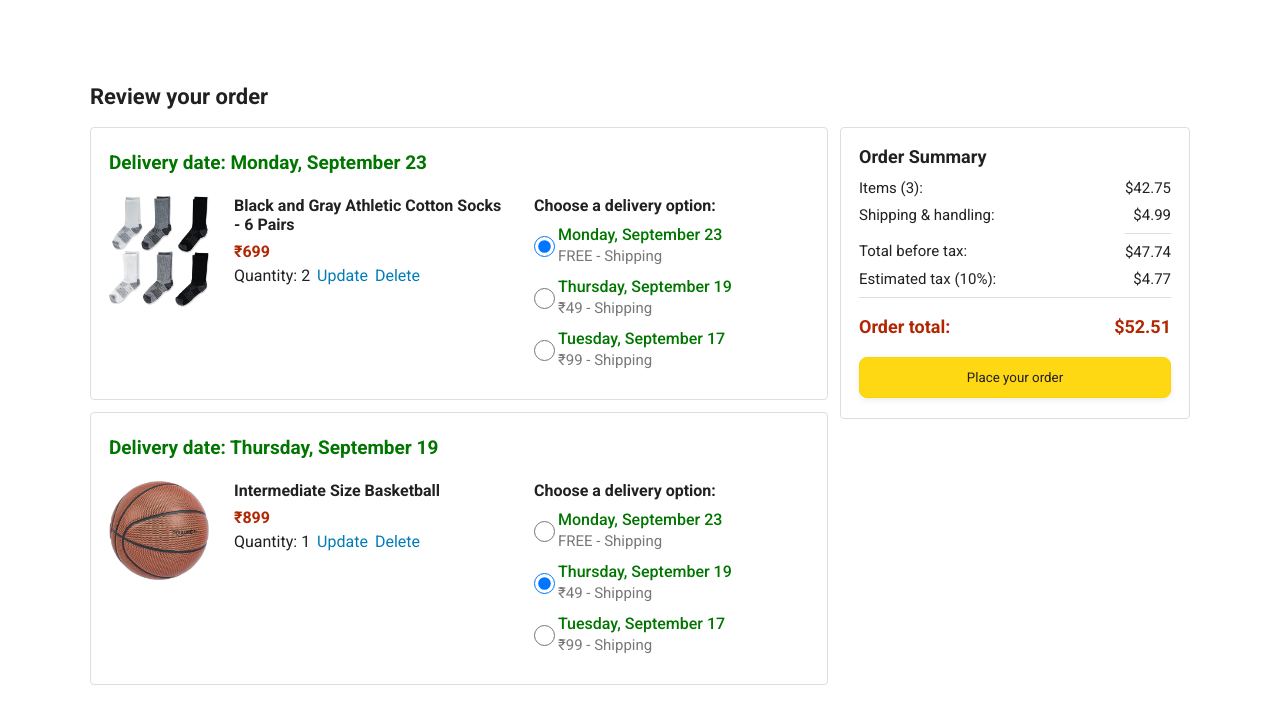
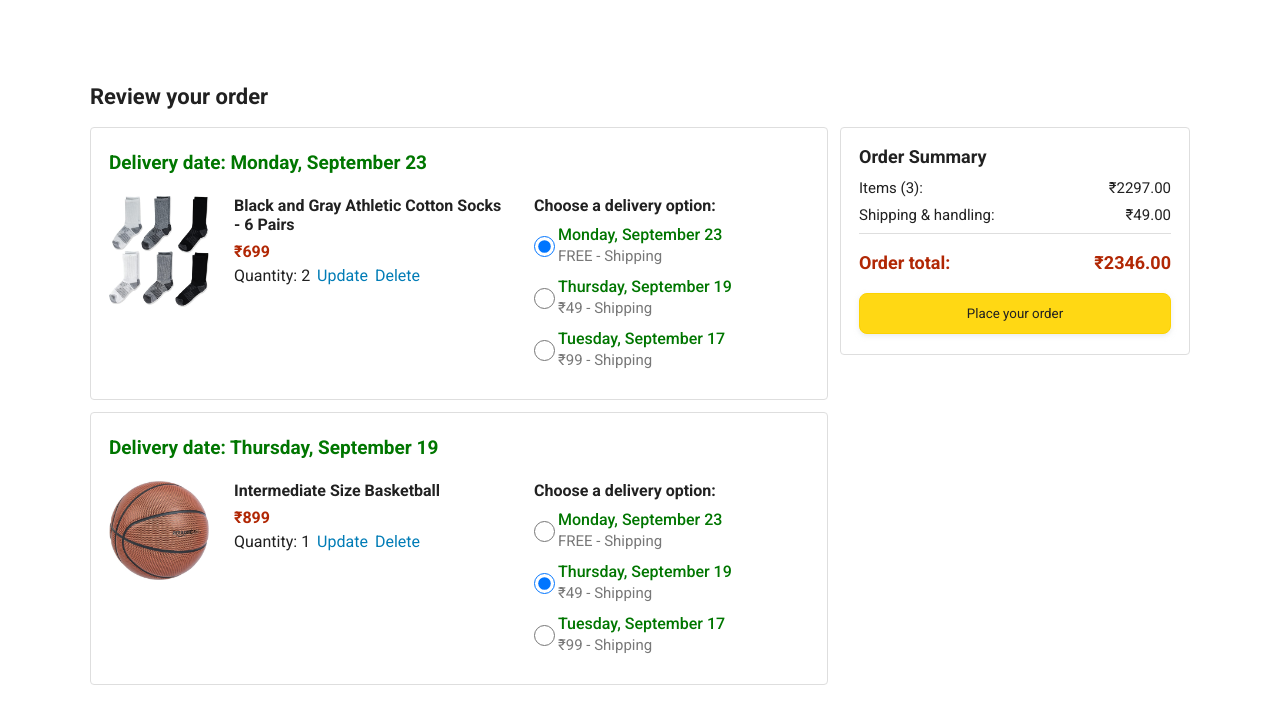
Before and after one commit to arpitverma00/Amazon-Clone, a plain HTML site: page checkout.html in a window 1280 px wide. Shown: the part 56-780 px from the top of the page. Drawn offline with nearby package versions, Linux system fonts and the light colour scheme.

Commit message:
Save data and generate HTML for payment summary

```diff
--- a/checkout.html
+++ b/checkout.html
@@ -46,39 +46,7 @@
         <div class="order-summary js-order-summary">
         </div>
 
-        <div class="payment-summary">
-          <div class="payment-summary-title">
-            Order Summary
-          </div>
-
-          <div class="payment-summary-row">
-            <div>Items (3):</div>
-            <div class="payment-summary-money">$42.75</div>
-          </div>
-
-          <div class="payment-summary-row">
-            <div>Shipping &amp; handling:</div>
-            <div class="payment-summary-money">$4.99</div>
-          </div>
-
-          <div class="payment-summary-row subtotal-row">
-            <div>Total before tax:</div>
-            <div class="payment-summary-money">$47.74</div>
-          </div>
-
-          <div class="payment-summary-row">
-            <div>Estimated tax (10%):</div>
-            <div class="payment-summary-money">$4.77</div>
-          </div>
-
-          <div class="payment-summary-row total-row">
-            <div>Order total:</div>
-            <div class="payment-summary-money">$52.51</div>
-          </div>
-
-          <button class="place-order-button button-primary">
-            Place your order
-          </button>
+        <div class="payment-summary js-payment-summary">
         </div>
       </div>
     </div>
--- a/data/deliveryOptions.js
+++ b/data/deliveryOptions.js
@@ -17,3 +17,17 @@ price : 99
 
 
 }];
+
+
+export function getDeliveryOption(deliveryOptionId){
+  let deliveryOption;
+
+  deliveryOptions.forEach((option) =>{
+    if(option.id === deliveryOptionId){
+      deliveryOption= option;
+    }
+  });
+
+  return deliveryOption || deliveryOptions[0];
+
+}
--- a/data/products.js
+++ b/data/products.js
@@ -1,3 +1,16 @@
+export function getProduct(productId){
+  let matchingProduct;
+
+      products.forEach((product) => {
+        if(product.id === productId){
+          matchingProduct = product;
+        }
+
+      });
+      return matchingProduct;
+
+}
+
 export const products = [
   {
     id: "e43638ce-6aa0-4b85-b27f-e1d07eb678c6",
--- a/scripts/checkout.js
+++ b/scripts/checkout.js
@@ -1,4 +1,7 @@
 import {renderOrderSummary} from './checkout/orderSummary.js';
+import {renderPaymentSummary} from './checkout/paymentSummary.js';
+
 
 
 renderOrderSummary();
+renderPaymentSummary();
--- a/scripts/checkout/orderSummary.js
+++ b/scripts/checkout/orderSummary.js
@@ -1,7 +1,7 @@
 import {cart, removeFromCart, updateDeliveryOption} from '../../data/cart.js';
-import {products} from '../../data/products.js';
+import {products, getProduct} from '../../data/products.js';
 import dayjs from "https://unpkg.com/dayjs@1.11.10/esm/index.js";
-import {deliveryOptions} from "../../data/deliveryOptions.js";
+import {deliveryOptions, getDeliveryOption} from "../../data/deliveryOptions.js";
 
 
 const today = dayjs();
@@ -19,24 +19,11 @@ export function renderOrderSummary(){
       const productId = cartItem.productId;
 
 
-      let matchingProduct;
-
-      products.forEach((product) => {
-        if(product.id === productId){
-          matchingProduct = product;
-        }
-
-      });
+      const matchingProduct = getProduct(productId);
 
       const deliveryOptionId= cartItem.deliveryOptionId;
 
-      let deliveryOption;
-
-      deliveryOptions.forEach((option) =>{
-        if(option.id === deliveryOptionId){
-          deliveryOption= option;
-        }
-      });
+      const deliveryOption = getDeliveryOption(deliveryOptionId);
 
       const today = dayjs();
       const deliveryDate= today.add(
--- a/scripts/checkout/paymentSummary.js
+++ b/scripts/checkout/paymentSummary.js
@@ -0,0 +1,59 @@
+import {cart} from '../../data/cart.js';
+import {getProduct} from '../../data/products.js';
+import {getDeliveryOption} from '../../data/deliveryOptions.js';
+
+
+export function renderPaymentSummary(){
+  let productPrice = 0;
+  let shippingPrice = 0;
+
+  cart.forEach((cartItem) =>{
+    const product = getProduct(cartItem.productId);
+
+    productPrice += product.price * cartItem.quantity;
+
+    const deliveryOption = getDeliveryOption(cartItem.deliveryOptionId);
+    shippingPrice += deliveryOption.price;
+
+
+  });
+
+  //const totalBeforeTax= productPrice + shippingPrice;
+  //const taxPrice=  totalBeforeTax * 0.1;
+  //const total = totalBeforeTax + taxPrice;
+  const total = productPrice + shippingPrice;
+
+  const paymentSummaryHTML = `
+      <div class="payment-summary-title">
+            Order Summary
+          </div>
+
+          <div class="payment-summary-row">
+            <div>Items (3):</div>
+            <div class="payment-summary-money">₹${productPrice.toFixed(2)}</div>
+          </div>
+
+          <div class="payment-summary-row">
+            <div>Shipping &amp; handling:</div>
+            <div class="payment-summary-money">₹${shippingPrice.toFixed(2)}</div>
+          </div>
+
+          <div class="payment-summary-row total-row">
+            <div>Order total:</div>
+            <div class="payment-summary-money">₹${total.toFixed(2)}</div>
+          </div>
+
+          <button class="place-order-button button-primary">
+            Place your order
+          </button>
+
+
+    `;
+
+
+
+
+  document.querySelector('.js-payment-summary')
+    .innerHTML= paymentSummaryHTML;
+
+}
```
